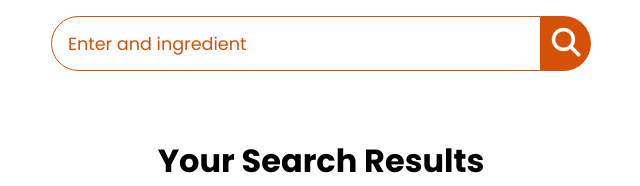
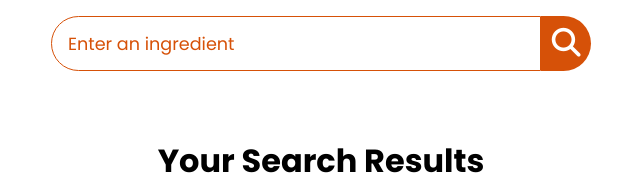
Before and after one commit to HossamMahmoudkhedr/Get-your-Recipe, a plain HTML site: page index.html in a window 1280 px wide. Shown: the part 188-374 px from the top of the page, 319-959 px from the left. Drawn offline with Linux system fonts and the light colour scheme.

Commit message:
Update index.html

```diff
--- a/index.html
+++ b/index.html
@@ -18,7 +18,7 @@
                 </blockquote>
 
                 <div class="meal-search-box">
-                    <input type="text" class="search-control" placeholder="Enter and ingredient" id="search-input">
+                    <input type="text" class="search-control" placeholder="Enter an ingredient" id="search-input">
                     <button type="submit" class="search-btn btn" id="search-btn">
                         <i class="fa-solid fa-magnifying-glass"></i>
                     </button>
```
